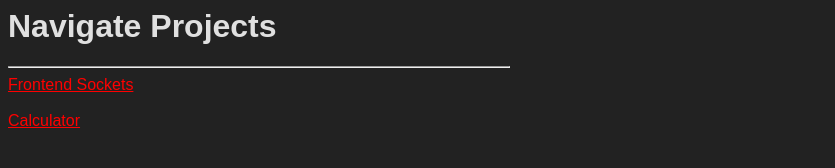
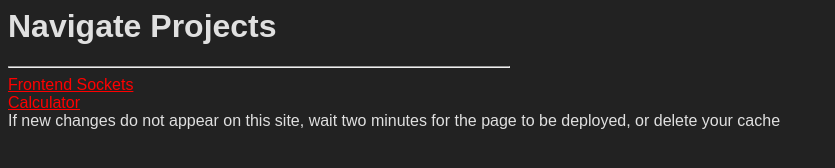
Before and after one commit to realredtext/realredtext.github.io, a plain HTML site: page index.html in a window 1280 px wide. Shown: the whole page, without its empty margins (0-835 px from the left). Drawn offline with Linux system fonts and the light colour scheme.

Commit message:
removed br, added note

```diff
--- a/index.html
+++ b/index.html
@@ -14,8 +14,9 @@
 		<h1>Navigate Projects</h1>
 		<hr style="width: 500px; margin-left: 0px">
 		<div>
-			<span class="member"><a href="./frontend_sockets/">Frontend Sockets</a></span><br>
+			<span class="member"><a href="./frontend_sockets/">Frontend Sockets</a></span>
 			<span class="member"><a href="./calculator/">Calculator</a></span>
 		</div>
+		<span>If new changes do not appear on this site, wait two minutes for the page to be deployed, or delete your cache</span>
 	</body>
 </html>
```
